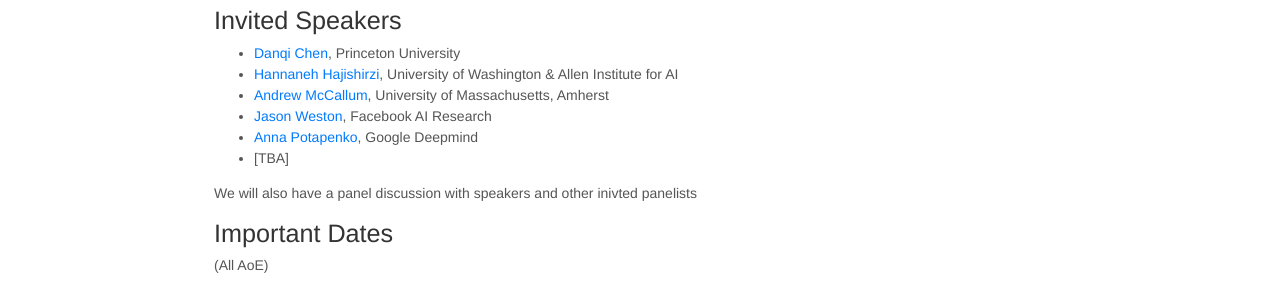
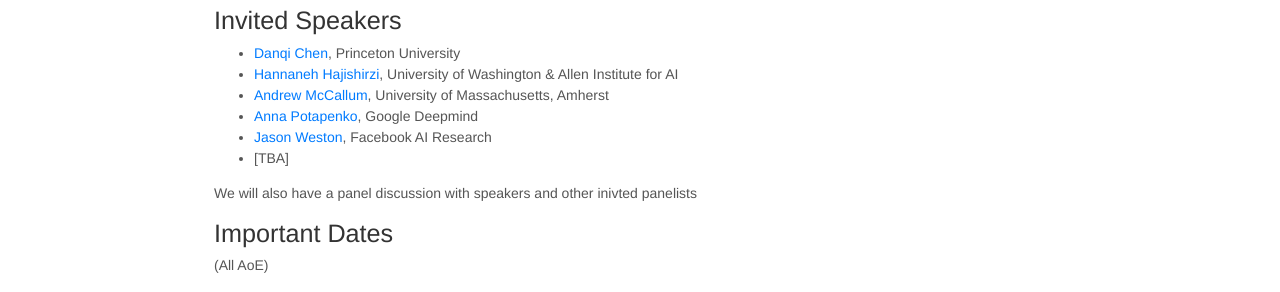
Before and after one commit to spa-nlp/spa-nlp.github.io, a Jekyll site: the page built from index.md, in a window 1280 px wide and 900 px high, scrolled down 694 px. Shown: the part 152-444 px from the top of the window. Built offline with Jekyll 4.4.1, drawn with Linux system fonts in a browser that asks for light colours; nearby versions of some CDN libraries.

```diff
--- a/index.md
+++ b/index.md
@@ -24,8 +24,8 @@ Our workshop hosts keynote talks as well as seeks paper submissions (either arch
 - [Danqi Chen](https://www.cs.princeton.edu/~danqic/), Princeton University
 - [Hannaneh Hajishirzi](https://homes.cs.washington.edu/~hannaneh/), University of Washington & Allen Institute for AI
 - [Andrew McCallum](https://people.cs.umass.edu/~mccallum/), University of Massachusetts, Amherst
+- [Anna Potapenko](http://apotapenko.com/), Google Deepmind
 - [Jason Weston](https://ai.facebook.com/people/jason-weston/), Facebook AI Research
-- [Anna Potapenko](http://apotapenko.com/), Google Deepmind
 - [TBA]
 
 We will also have a panel discussion with speakers and other inivted panelists
```
